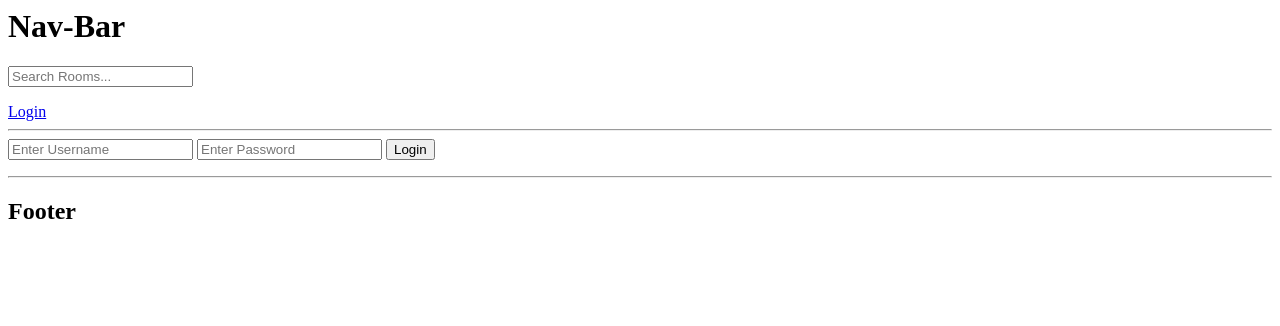
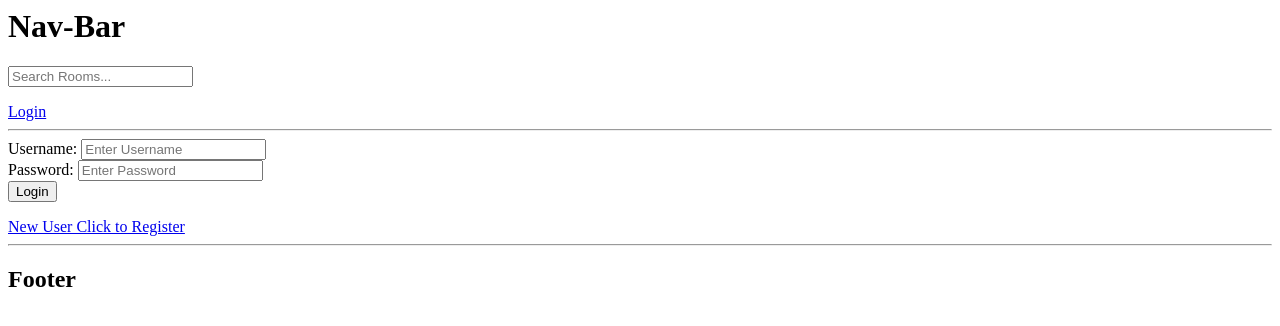
Before and after one commit to mogalhriram/StudyBud, a Django app: page /login/ in a window 1280 px wide. Shown: the top 326 px of the page. Run offline with Django 3.2, Linux system fonts and the light colour scheme.

Commit message:
Register functionality Added

```diff
--- a/base/templates/base/home.html
+++ b/base/templates/base/home.html
@@ -31,7 +31,11 @@
                 <div>By {{room.host}}</div>
                 <a href="{% url 'room' room.id %}"> {{room.title}}</a>
                 <div>Topic : {{room.topic}}</div>
-                <div> <a href="{% url 'edit-room' room.id%}">Edit</a> || <a href="{% url 'delete-room' room.id%}">Delete</a></div>
+                <div>
+                    {% if request.user == room.host %}
+                    <a href="{% url 'edit-room' room.id%}">Edit</a> || <a href="{% url 'delete-room' room.id%}">Delete</a>
+                    {% endif %}
+                </div>
             </li>
             <br>
             <br>
--- a/base/templates/base/login_register.html
+++ b/base/templates/base/login_register.html
@@ -1,11 +1,27 @@
 {% extends 'main.html' %}
 
 {% block content %}
+{% if action == "login" %}
 <form action="{% url 'login' %}" method="POST">
     {% csrf_token %}
+    <div>
+        <label for="username">Username:</label>
         <input type="text" name="username" placeholder="Enter Username">
+    </div>
+    <div>
+        <label for="username">Password:</label>
         <input type="password" name="password" placeholder="Enter Password">
+    </div>
     <input type="submit" value="Login">
+</form>
+<a href="{% url 'register' %}">New User Click to Register</a>
+{%else%}
+<h2>Registration Page</h2>
+<form action="" method="POST">
+    {% csrf_token %}
+    {{form.as_p}}
+    <input type="submit" value="submit">
+</form>
 
-</form>
+{% endif %}
 {% endblock content %}
--- a/base/urls.py
+++ b/base/urls.py
@@ -11,4 +11,5 @@ urlpatterns =[
 
     path('login/', views.loginPage, name='login'),
     path('logout/', views.logoutPage, name='logout'),
+    path('register/', views.registerUser, name='register')
 ]
--- a/base/views.py
+++ b/base/views.py
@@ -1,14 +1,28 @@
+from django.http import HttpResponse
 from os import name
 from .models import Room, Topic
 from django.shortcuts import render, redirect
-from .forms import RoomForm
+from .forms import RoomForm, UserForm
 from django.db.models import Q
 from django.contrib.auth.models import User
 from django.contrib.auth import authenticate, login, logout
 from django.contrib import messages
+from django.contrib.auth.decorators import login_required
 
+def registerUser(request):
+    if request.method == "POST":
+        form = UserForm(request.POST)
+        if form.is_valid:
+            form.save()
+            user = User.objects.get(username = request.POST.get('username'))
+            print(user)
+            login(request, user)
+            return redirect('home')
+    form = UserForm()
+    action = "register"
+    context = {"action": action, "form": form}
+    return render(request, 'base/login_register.html', context)
 
-# Create your views here.
 
 def logoutPage(request):
     #user = request.user
@@ -17,6 +31,9 @@ def logoutPage(request):
     return redirect('home')
 
 def loginPage(request):
+
+    if request.user.is_authenticated :
+        return redirect('home')
 
     if request.method == 'POST':
         username = request.POST.get('username')
@@ -33,8 +50,9 @@ def loginPage(request):
             return redirect('home')
         else:
             messages.error(request, "Username and Password not matched ")
-
-    return render(request, 'base/login_register.html')
+    action="login"
+    context = {"action": action}
+    return render(request, 'base/login_register.html', context)
 
 def home(request,):
     query = request.GET.get('q')
@@ -54,6 +72,7 @@ def room(request, pk):
     context = {"room": room}
     return render(request, "base/room.html", context= context)
 
+@login_required
 def add_room(request):
     form = RoomForm()
     if request.method == 'POST':
@@ -64,9 +83,12 @@ def add_room(request):
     context = {"form": form}
     return render(request, 'base/room_form.html', context)
 
+@login_required(login_url= '/login')
+def edit_room(request, pk):
 
-def edit_room(request, pk):
     room = Room.objects.get(id=pk)
+    if request.user != room.host:
+        return HttpResponse("You are not authorized to perform this action !")
     form = RoomForm(instance=room)
     if request.method == 'POST':
         form = RoomForm(request.POST, instance=room)
@@ -77,8 +99,11 @@ def edit_room(request, pk):
     context = {"form": form}
     return render(request, 'base/room_form.html', context)
 
+@login_required
 def delete_room(request, pk):
     room = Room.objects.get(id=pk)
+    if request.user != room.host:
+        return HttpResponse("You are not authorized to perform this action !")
     if request.method == 'POST':
         room.delete()
         return redirect('home')
--- a/templates/navbar.html
+++ b/templates/navbar.html
@@ -6,6 +6,7 @@
 
 <div>
     {% if request.user.is_authenticated %}
+    <h4>Hello {{request.user}}</h4>
     <a href="{% url 'logout' %}">Log-out</a>
     {% else %}
     <a href="{% url 'login' %}">Login</a>
```
Also changed, not shown: base/forms.py (+7 -0 lines), db.sqlite3.
